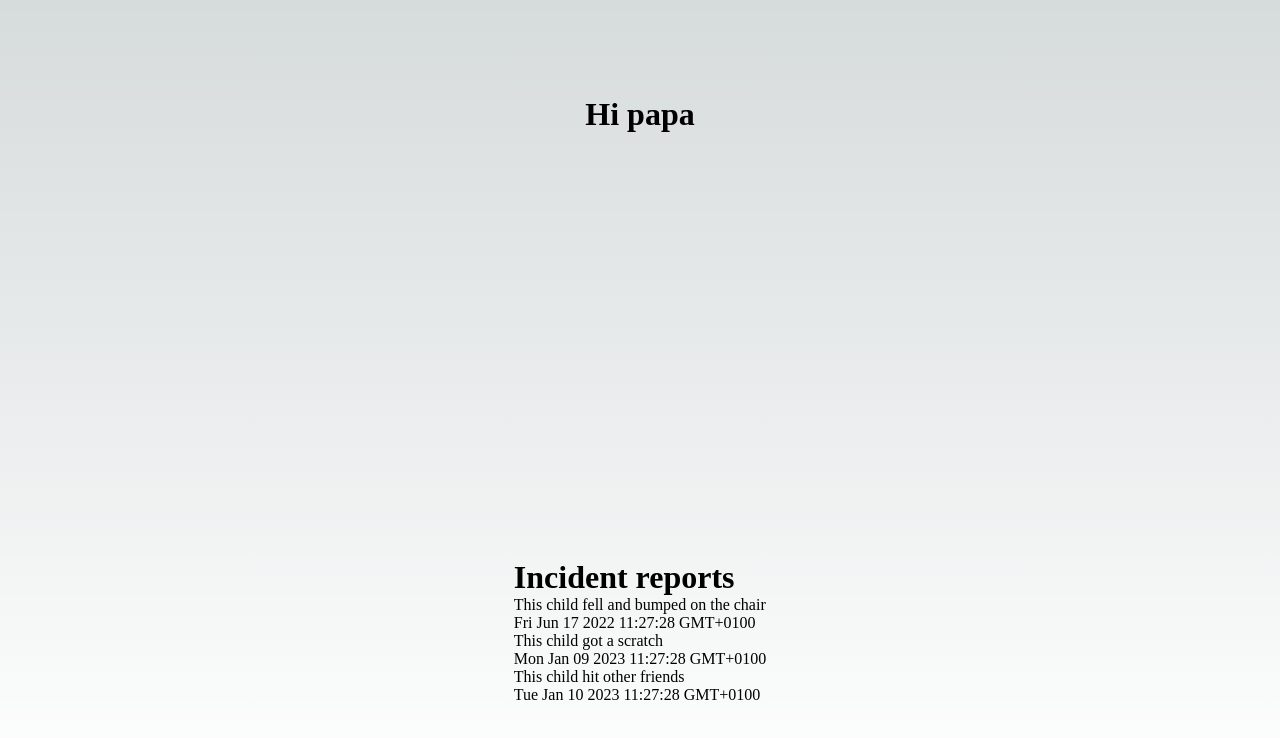
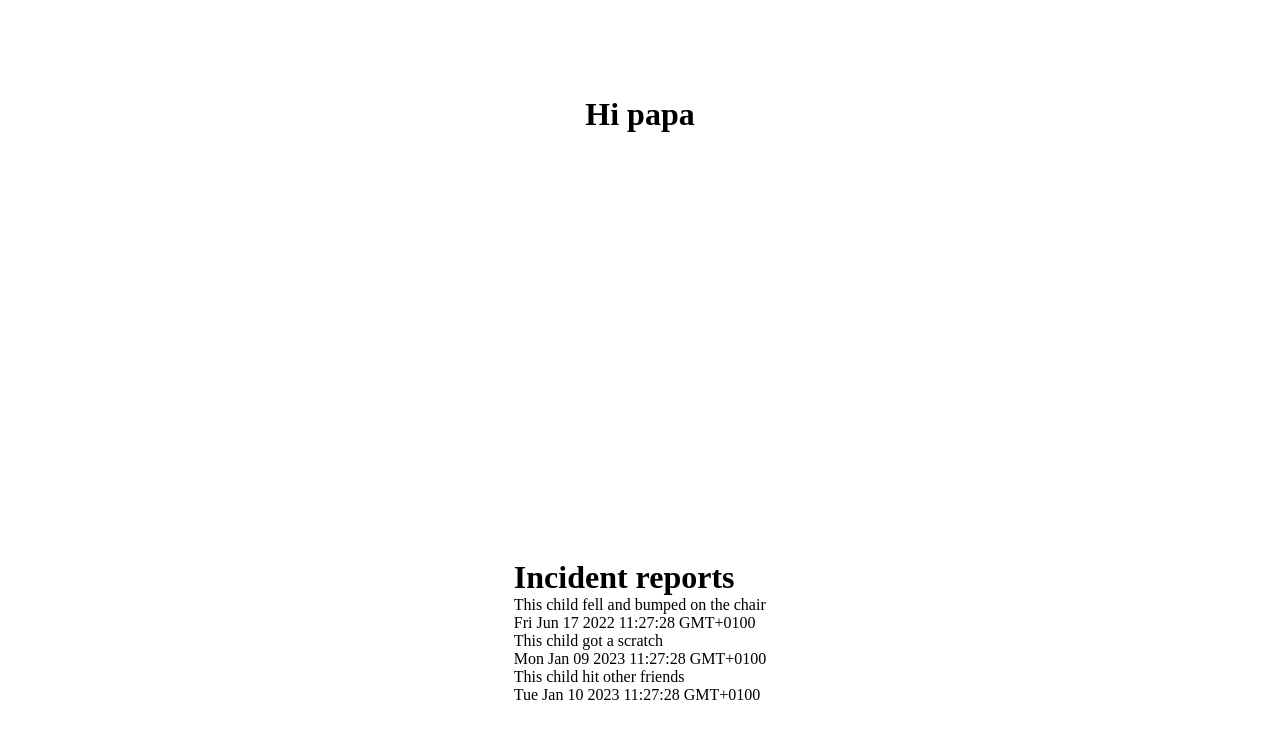
Before and after one commit to minha0817/practice-hi-papa, a Next.js app: page / in a window 1280 px wide. Shown: the top 738 px of the page. Built offline with nearby package versions, Linux system fonts and the light colour scheme.

Commit message:
Add routes

```diff
--- a/pages/components/IncidentReport.jsx
+++ b/pages/components/IncidentReport.jsx
@@ -17,6 +17,8 @@ export default function IncidentReport() {
 
   if (isLoading) return <p>Loading...</p>
   if (!data) return <p>No Incident reports data</p>
+
+
   return (
     <div>
       <h1>Incident reports</h1>
--- a/pages/index.js
+++ b/pages/index.js
@@ -4,6 +4,8 @@ import { Inter } from '@next/font/google'
 import styles from '../styles/Home.module.css'
 import IncidentReport from './components/IncidentReport'
 
+
+// 얘가 홈페이지임
 const inter = Inter({ subsets: ['latin'] })
 
 export default function Home() {
@@ -11,7 +13,7 @@ export default function Home() {
     <>
       <Head>
         <title>Hi papa</title>
-        <meta name="description" content="Generated by create next app" />
+        <meta name="description" content="Reporting webpage for day cares" />
         <meta name="viewport" content="width=device-width, initial-scale=1" />
         <link rel="icon" href="/favicon.ico" />
       </Head>
--- a/styles/globals.css
+++ b/styles/globals.css
@@ -86,22 +86,10 @@ body {
 }
 
 body {
-  color: rgb(var(--foreground-rgb));
-  background: linear-gradient(
-      to bottom,
-      transparent,
-      rgb(var(--background-end-rgb))
-    )
-    rgb(var(--background-start-rgb));
+
 }
 
 a {
   color: inherit;
   text-decoration: none;
 }
-
-@media (prefers-color-scheme: dark) {
-  html {
-    color-scheme: dark;
-  }
-}
```
Also changed, not shown: pages/components/navbar.jsx (added, +7 -0 lines), pages/reports/incidents/[incident_id].js (added, +7 -0 lines), pages/reports/incidents/index.js (added, +7 -0 lines), pages/reports/index.js (added, +7 -0 lines).
